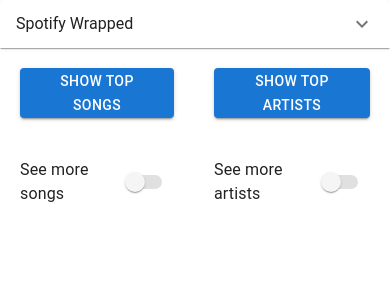
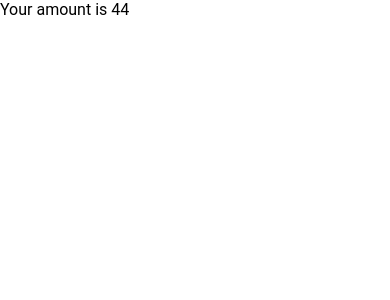
Before and after one commit to mogosbogdan/spotify-wrapped, a React (Vite) app: page / in a window 390 px wide. Shown: the top 300 px of the page. Built offline with nearby package versions, Linux system fonts and the light colour scheme.

Commit message:
feat: implement placeholder value mapping function

```diff
--- a/src/App.jsx
+++ b/src/App.jsx
@@ -1,201 +1,9 @@
-import React, { useState } from "react";
-import TopSongs from "./TopSongs";
-import {
-  Button,
-  Switch,
-  ThemeProvider,
-  createTheme,
-  CssBaseline,
-  Select,
-  MenuItem,
-  FormControl,
-  InputLabel,
-  AccordionSummary,
-  Accordion,
-} from "@mui/material";
-import ExpandMoreIcon from "@mui/icons-material/ExpandMore";
-import TopArtists from "./TopArtists";
-import "./index.css";
-import useMediaQuery from "@mui/material/useMediaQuery";
+import React from "react";
+import { mapPlaceholderValues } from "./placeholderMapper";
 
 const App = () => {
-  const [showTopSongs, setShowTopSongs] = useState(false);
-  const [showTopArtists, setShowTopArtists] = useState(false);
-
-  const [numberOfSongs, setNumberOfSongs] = useState(5);
-  const [songsChecked, setSongsChecked] = useState(false);
-
-  const [numberOfArtists, setNumberOfArtists] = useState(5);
-  const [artistsChecked, setArtistsChecked] = useState(false);
-
-  const [themePreference, setThemePreference] = useState("system");
-
-  const moreSongs = numberOfSongs === 5;
-  const toggleSongNumber = moreSongs ? "See more songs" : "See fewer songs";
-  const toggleSongText = showTopSongs ? "Hide Top Songs" : "Show Top Songs";
-
-  const moreArtists = numberOfArtists === 5;
-  const toggleArtistNumber = moreArtists
-    ? "See more artists"
-    : "See fewer artists";
-  const toggleArtistText = showTopArtists
-    ? "Hide Top Artists"
-    : "Show Top Artists";
-
-  const prefersDarkMode = useMediaQuery("(prefers-color-scheme: dark)");
-
-  const theme = React.useMemo(
-    () =>
-      createTheme({
-        palette: {
-          mode:
-            themePreference === "system"
-              ? prefersDarkMode
-                ? "dark"
-                : "light"
-              : themePreference,
-        },
-      }),
-    [prefersDarkMode, themePreference]
-  );
-
-  const handleTopSongs = (e) => {
-    setShowTopSongs(!showTopSongs);
-    setSongsChecked(false);
-  };
-
-  const handleTopArtists = () => {
-    setShowTopArtists(!showTopArtists);
-    setArtistsChecked(false);
-  };
-
-  const handleChangeNumberOfSongs = (e) => {
-    setSongsChecked(e.target.checked);
-    if (numberOfSongs === 5) {
-      setNumberOfSongs(100);
-    } else {
-      setNumberOfSongs(5);
-    }
-  };
-
-  const handleChangeNumberOfArtists = (e) => {
-    setArtistsChecked(e.target.checked);
-    if (numberOfArtists === 5) {
-      setNumberOfArtists(100);
-    } else {
-      setNumberOfArtists(5);
-    }
-  };
-
-  const handleThemeChange = (event) => {
-    setThemePreference(event.target.value);
-  };
-
-  return (
-    <ThemeProvider theme={theme}>
-      <CssBaseline />
-      <Accordion>
-        <AccordionSummary
-          expandIcon={<ExpandMoreIcon />}
-          aria-controls="panel1-content"
-          id="panel1-header"
-        >
-          <div component="span">Spotify Wrapped</div>
-        </AccordionSummary>
-        <div
-          style={{
-            display: "flex",
-            justifyContent: "flex-start",
-            alignItems: "center",
-          }}
-        >
-          <FormControl style={{ margin: "20px" }}>
-            <InputLabel>Theme</InputLabel>
-            <Select
-              value={themePreference}
-              onChange={handleThemeChange}
-              label="Theme"
-            >
-              <MenuItem value="system">System</MenuItem>
-              <MenuItem value="light">Light</MenuItem>
-              <MenuItem value="dark">Dark</MenuItem>
-            </Select>
-          </FormControl>
-        </div>
-      </Accordion>
-
-      <div
-        style={{
-          overflowY: "scroll",
-          overflowX: "hidden",
-          height: "100vh",
-          backgroundColor: "inherit",
-        }}
-      >
-        <div
-          style={{
-            display: "flex",
-            flexDirection: "row",
-            justifyContent: "center",
-          }}
-        >
-          <div
-            style={{
-              display: "flex",
-              flexDirection: "column",
-            }}
-          >
-            <Button
-              variant="contained"
-              onClick={handleTopSongs}
-              style={{ margin: "20px", height: "50px" }}
-            >
-              {toggleSongText}
-            </Button>
-            <div
-              style={{
-                display: "flex",
-                alignItems: "center",
-                margin: "20px",
-              }}
-            >
-              <p style={{ margin: 0 }}>{toggleSongNumber}</p>
-              <Switch
-                checked={songsChecked}
-                onChange={handleChangeNumberOfSongs}
-                disabled={!showTopSongs}
-              />
-            </div>
-          </div>
-          <div style={{ display: "flex", flexDirection: "column" }}>
-            <Button
-              variant="contained"
-              onClick={handleTopArtists}
-              style={{ margin: "20px", height: "50px" }}
-            >
-              {toggleArtistText}
-            </Button>
-            <div
-              style={{
-                display: "flex",
-                alignItems: "center",
-                margin: "20px",
-              }}
-            >
-              <p style={{ margin: 0 }}>{toggleArtistNumber}</p>
-              <Switch
-                checked={artistsChecked}
-                onChange={handleChangeNumberOfArtists}
-                disabled={!showTopArtists}
-              />
-            </div>
-          </div>
-        </div>
-        {showTopSongs && <TopSongs numberOfSongs={numberOfSongs} />}
-        {showTopArtists && <TopArtists numberOfArtists={numberOfArtists} />}
-      </div>
-    </ThemeProvider>
-  );
+  const input = "Your amount is $amount$";
+  return <div>{mapPlaceholderValues(input, { amount: 44 })}</div>;
 };
 
 export default App;
--- /dev/null
+++ b/src/placeholderMapper.tsx
@@ -0,0 +1,6 @@
+export const mapPlaceholderValues = (text, replacementValues) => {
+  return text.replace(
+    /\$(\w+)\$/g,
+    (match, phText) => replacementValues?.[phText] || match
+  );
+};
```
